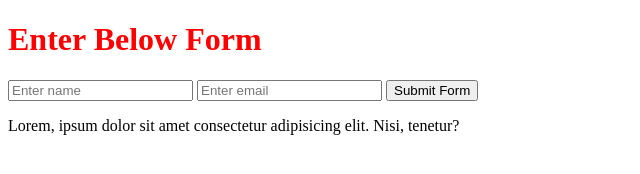
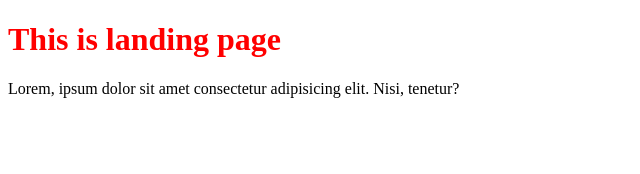
Before and after one commit to yashsingh-dev/FIrst-Repo, a plain HTML site: page src/index.html in a window 1280 px wide. Shown: the whole page, without its empty margins (0-640 px from the left). Drawn offline with Linux system fonts and the light colour scheme.

Commit message:
remove form

```diff
--- a/src/index.html
+++ b/src/index.html
@@ -7,12 +7,7 @@
     <link rel="stylesheet" href="style.css">
 </head>
 <body>
-    <h1>Enter Below Form</h1>
-    <form action="submit">
-        <input type="text" placeholder="Enter name" name="name" id="name">
-        <input type="email" placeholder="Enter email" name="email" id="email">
-        <button type="submit">Submit Form</button>
-    </form>
+    <h1>This is landing page</h1>
     <p>Lorem, ipsum dolor sit amet consectetur adipisicing elit. Nisi, tenetur?</p>
     <script src="script.js"></script>
 </body>
```
